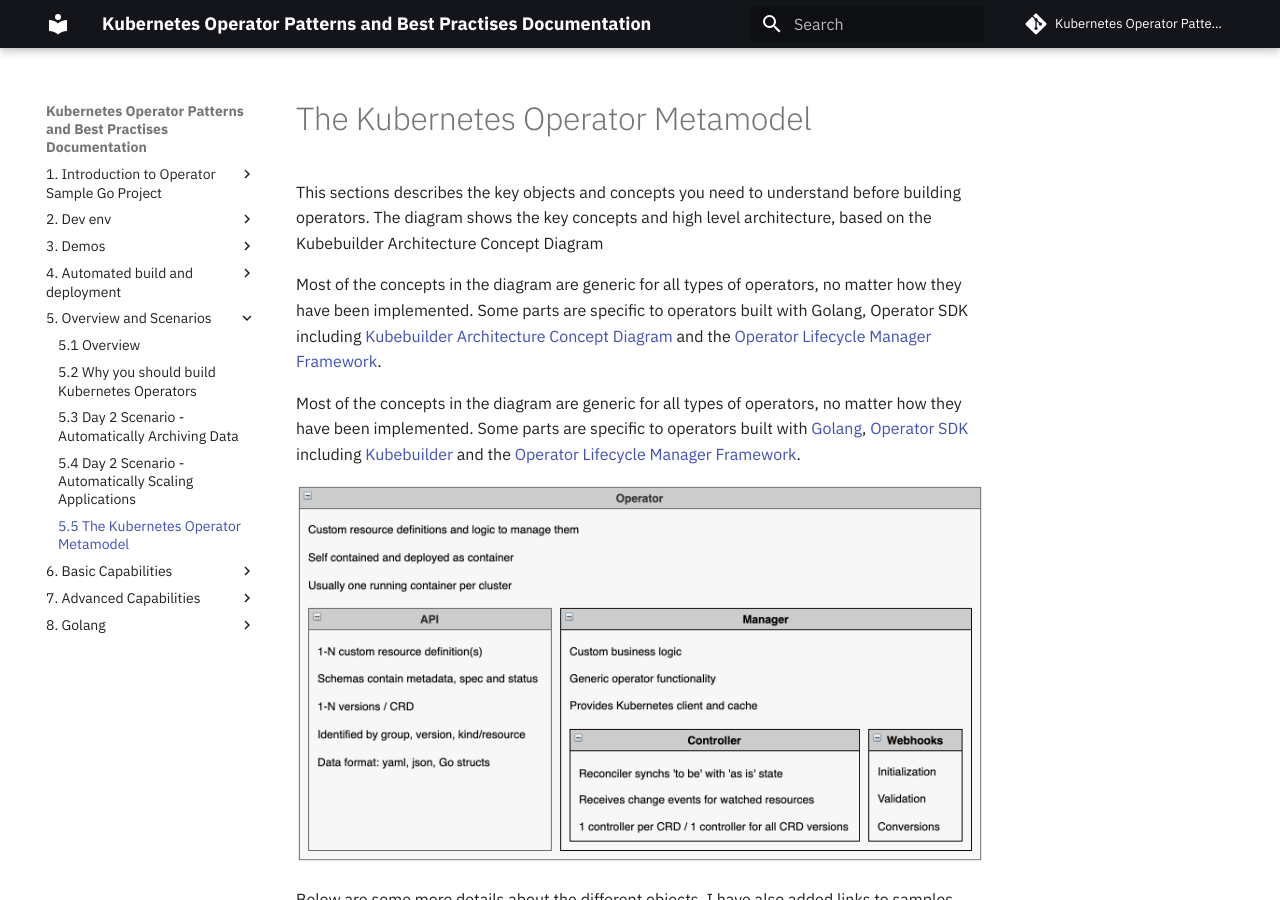
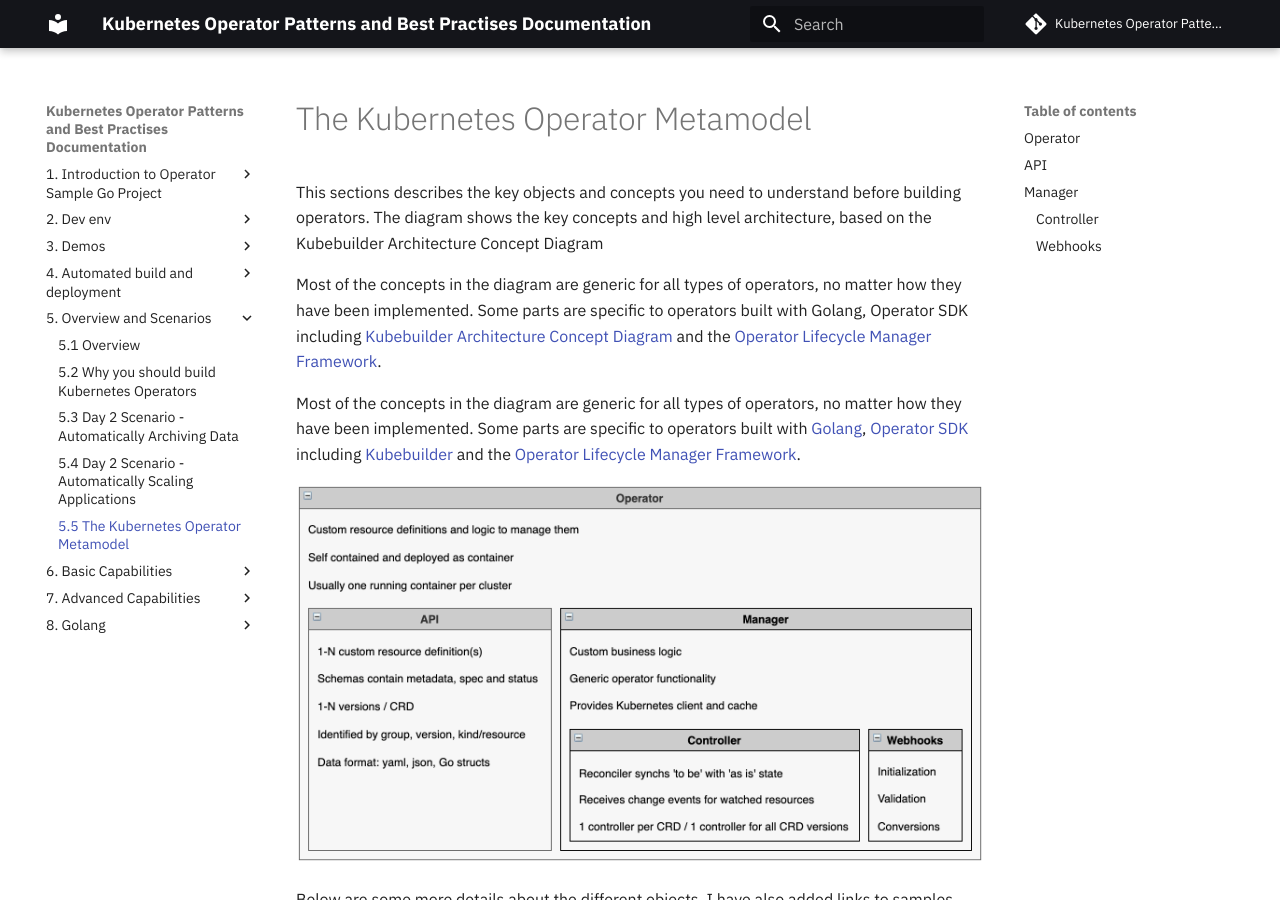
Before and after one commit to IBM/operator-sample-go-documentation, an MkDocs documentation site: the page built from documentation/overview-the-k8s-operator-metamodel.md, in a window 1280 px wide and 900 px high. Built offline with MkDocs 1.6.1 and Material for MkDocs 9.7.7, drawn with Linux system fonts in a browser that asks for light colours; comment, search, counter and statistics services are not loaded.

Commit message:
doc-updates4

```diff
--- a/documentation/overview-the-k8s-operator-metamodel.md
+++ b/documentation/overview-the-k8s-operator-metamodel.md
@@ -4,16 +4,14 @@ This sections describes the key objects and concepts you need to understand befo
 
 Most of the concepts in the diagram are generic for all types of operators, no matter how they have been implemented. Some parts are specific to operators built with Golang, Operator SDK including [Kubebuilder Architecture Concept Diagram](https://book.kubebuilder.io/architecture.html) and the [Operator Lifecycle Manager Framework](https://operatorframework.io/).
 
-
 Most of the concepts in the diagram are generic for all types of operators, no matter how they have been implemented. Some parts are specific to operators built with [Golang](https://go.dev/), [Operator SDK](https://sdk.operatorframework.io/) including [Kubebuilder](https://github.com/kubernetes-sigs/kubebuilder) and the [Operator Lifecycle Manager Framework](https://operatorframework.io/).
 
 ![Metamodel](./images/OperatorMetaModel.png)
 
 
-
 Below are some more details about the different objects. I have also added links to samples. The samples are part of a bigger sample, called [operator-sample-go](https://github.com/IBM/operator-sample-go), which is available on GitHub that describes various operator patterns and best practises.
 
-# Operator
+### Operator
 
 The term ‘Operator’ or ‘Kubernetes Operator’ describes the mechanism to automate deployments and day 2 operations for software running on Kubernetes which implements the [operator pattern](https://kubernetes.io/docs/concepts/extend-kubernetes/operator/). This pattern is used by Kubernetes internally as well as externally for custom resources. Operators contain custom resource definitions and business logic to manage these resources. The self contained operators are deployed as containers on Kubernetes. Usually there is one running operator instance per cluster. For production deployments the Operator Lifecycle Manager (OLM) provides functionality to deploy and operate the operators, for example to handle multiple versions. Operators are packaged in CSVs (cluster service versions).
 
@@ -23,7 +21,7 @@ Samples:
 * [Operator CSV](https://github.com/IBM/operator-sample-go/blob/884e14053522645fcfedde38e4ae8a03378902f8/operator-application/bundle/manifests/operator-application.clusterserviceversion.yaml)
 * [Operator initialization in main.go](https://github.com/IBM/operator-sample-go/blob/884e14053522645fcfedde38e4ae8a03378902f8/operator-application/main.go)
 
-# API
+## API
 
 The term API is often used as synonym to custom resource definition. Custom resource definitions have schemas and potentially multiple versions. This allows managing resources declaratively in Kubernetes production environments. Custom resource definitions are [identified](https://book.kubebuilder.io/cronjob-tutorial/gvks.html) by their group, version and resource name. One operator can contain multiple resource definitions.
 
@@ -35,7 +33,7 @@ Samples:
 * [Versions](https://github.com/IBM/operator-sample-go/tree/884e14053522645fcfedde38e4ae8a03378902f8/operator-application/api)
 
 
-# Manager
+## Manager
 
 The manager contains the business logic of the operator which knows how to deploy and manage custom resources. Additionally it comes with generic built in functionality to handle HA leader election, export metrics, handle webhook certs and broadcasts events. It also provides a client to access Kubernetes and a cache to improve efficiency.
 
@@ -44,7 +42,7 @@ Sample:
 * [Manager creation in main.go](https://github.com/IBM/operator-sample-go/blob/884e14053522645fcfedde38e4ae8a03378902f8/operator-application/main.go#L57)
 
 
-# Controller
+### Controller
 
 The main responsibility of controllers is to synchronize the ‘to be’ states as defined in custom resources with the ‘as is’ states in Kubernetes clusters. This includes creations of new resources, updates to existing resources or deletions. This logic is implemented in the controllers’ reconcile function. The reconciler doesn’t use an imperative model to manage resources because of the nature of distributed Kubernetes systems and because of the long time it can take to change resources without blocking anything. Instead the reconciler is invoked over and over again until it signals that it’s done. This is why reconcilers need to be idempotent. One controller manages one custom resource definition including all versions of it. The controller uses caches and Kubernetes clients and gets events via filters.
 
@@ -55,7 +53,7 @@ Samples:
 * [Creations and updates of resources](https://github.com/IBM/operator-sample-go/blob/884e14053522645fcfedde38e4ae8a03378902f8/operator-application/controllers/application/secret.go)
 * [Definition of resources to watch](https://github.com/IBM/operator-sample-go/blob/884e14053522645fcfedde38e4ae8a03378902f8/operator-application/controllers/application/controller.go#L126)
 
-# Webhooks
+### Webhooks
 
 With webhooks values of resources can be changed and conversions between different versions can be done.
 
```
